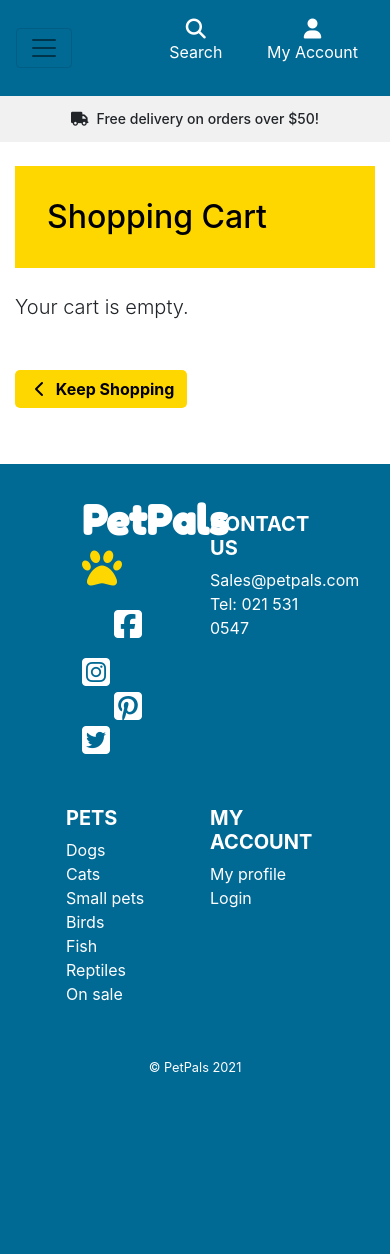
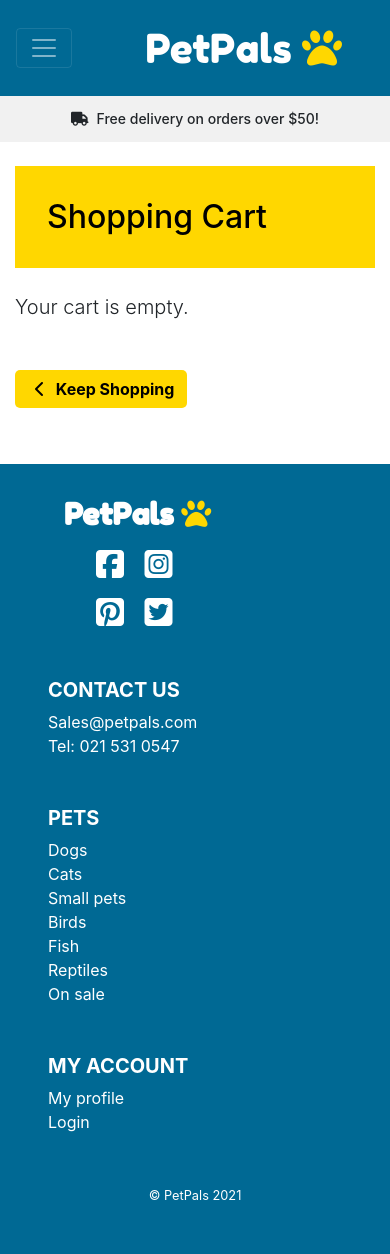
Before and after one commit to Code-Institute-Submissions/MAN95-dev-PetPals_NovResub, a Django app: page /cart/ in a window 390 px wide. Before the commit the page ends 1072 px from the top, so only its background shows below. Run offline with Django 3.2, Linux system fonts and the light colour scheme; some libraries are stand-ins or nearby versions.

Commit message:
Made nvabar and footer responsive on all devices

```diff
--- a/static/css/base.css
+++ b/static/css/base.css
@@ -101,9 +101,13 @@
     text-decoration: underline;
   }
 
-.social-link a:hover {
-    color: #FFD700;
-  }
+.footer-link {
+  display: inline-block;
+}
+
+#footer h2.logo-font {
+  font-size: 30px;
+}
 
 /* -------------------------------- Styling for home page */
 
@@ -420,8 +424,8 @@
   border-radius: 5px;
 }
 
-/* fixed top navbar only on medium and up */
-@media (min-width: 992px) {
+/** Medium devices only **/
+@media (min-width: 992px) and (max-width: 1199px) {
     .fixed-top-desktop-only {
         position: fixed;
         top: 0;
@@ -433,11 +437,10 @@
     .header-container {
         padding-top: 164px;
     }
+}
+
+/** Extra small devices only **/
+@media (max-width: 767px) {
+
 
 }
-
-@media (min-width: 768px) {
-  #footer-width {
-    width: 100%;
-}
-}
--- a/templates/base.html
+++ b/templates/base.html
@@ -100,10 +100,15 @@
             <div class="col-12 col-lg-4 my-auto py-1 py-lg-0"></div>
           </div>
           <div class="row bg-white">
-              <nav class="navbar navbar-expand-lg navbar-light w-100">
+              <nav class="navbar navbar-expand-lg navbar-dark w-100">
                   <button class="navbar-toggler" type="button" data-toggle="collapse" data-target="#main-nav" aria-controls="main-nav" aria-expanded="false" aria-label="Toggle navigation">
                       <span class="navbar-toggler-icon"></span>
                   </button>
+                  <div class="text-white nav-link d-block d-lg-none">
+                    <a href="{% url 'home' %}" class="nav-link main-logo-link">
+                        <h2 class="logo-font text-white my-0">PetPals <i class="fas fa-paw"></i></h2>
+                    </a>
+                </div>
                   {% include 'includes/mobile-top-header.html' %}
                   {% include 'includes/main-nav.html' %}
               </nav>
--- a/templates/includes/footer.html
+++ b/templates/includes/footer.html
@@ -1,30 +1,32 @@
 <footer id="footer" class="container-fluid mx-auto">
-    <div id="footer-width" class="row mx-auto footer-width" style="width: 80%;">
-        <div class="col-md-3 col-6 social-link">
+    <div class="row mx-auto footer-width" style="width:90%;">
+        <div class="col-12 col-sm-6 col-lg-3 footer-link">
+        <ul>
             <a href="{% url 'home' %}" class="nav-link main-logo-link">
                 <h2 class="logo-font text-white mt-4"><strong>PetPals</strong> <i class="fas fa-paw"></i></h2>
             </a>
-            <a href="" target="_blank">
+            <a class="social-icon" href="https://www.facebook.com/" target="_blank">
                 <i class="fab fa-facebook-square fa-2x text-white ml-5 mb-3"></i>
             </a>
-            <a href="" target="_blank">
+            <a class="social-icon" href="https://www.instagram.com/" target="_blank">
                 <i class="fab fa-instagram-square fa-2x text-white ml-3"></i>
             </a><br>
-            <a href="" target="_blank">
+            <a class="social-icon" href="https://www.pinterest.com/" target="_blank">
                 <i class="fab fa-pinterest-square fa-2x text-white ml-5"></i>
             </a>
-            <a href="" target="_blank">
+            <a class="social-icon" href="https://twitter.com/" target="_blank">
                 <i class="fab fa-twitter-square fa-2x text-white ml-3"></i>
             </a>
+        </ul>
         </div>
-        <div class="col-md-3 col-6 footer-link">
+        <div class="col-12 col-sm-6 col-lg-3 footer-link">
             <h5 class="text-uppercase text-white mt-5"><strong>Contact us</strong></h5>
             <ul>
                 <li class="footer-item"><a href="">Sales@petpals.com</a></li>
                 <li class="footer-item" ><a href="">Tel: 021 531 0547 </a></li>
             </ul>
         </div>
-        <div class="col-md-3 col-6 footer-link">
+        <div class="col-12 col-sm-6 col-lg-3 footer-link">
             <h5 class="text-uppercase text-white mt-5"><strong>Pets</strong></h5>
             <ul>
                 <li class="footer-item"><a href="">Dogs</a></li>
@@ -33,17 +35,17 @@
                 <li class="footer-item"><a href="">Birds</a></li>
                 <li class="footer-item"><a href="">Fish</a></li>
                 <li class="footer-item"><a href="">Reptiles</a></li>
-                <li class="footer-item mb-5"><a href="">On sale</a></li>
+                <li class="footer-item"><a href="">On sale</a></li>
             </ul>
         </div>
-        <div class="col-md-3 col-6 footer-link">
+        <div class="col-12 col-sm-6 col-lg-3 footer-link">
             <h5 class="text-uppercase text-white mt-5"><strong>My account</strong></h5>
             <ul>
                 <li class="footer-item"><a href="">My profile</a></li>
                 <li class="footer-item"><a href="">Login</a></li>
             </ul>
         </div>
-        <div class="col-12 mb-3 text-center text-white">
+        <div class="col-12 text-center text-white mb-5 mt-5">
             <small>© PetPals 2021 <span id="copyright-year"></span></small>
         </div>
     </div>
--- a/templates/includes/mobile-top-header.html
+++ b/templates/includes/mobile-top-header.html
@@ -1,44 +0,0 @@
-<ul>
-    <li class="list-inline-item">
-      <a class="text-white nav-link d-block d-lg-none" href="#" id="mobile-search" data-toggle="dropdown" aria-haspopup="true" aria-expanded="false">
-          <div class="text-center">
-              <div><i class="fas fa-search fa-lg"></i></div>
-              <p class="my-0">Search</p>
-          </div>
-      </a>
-      <div class="dropdown-menu border-0 w-100 p-3 rounded-0 my-0" aria-labelledby="mobile-search">
-          <form class="form" method="GET" action="{% url 'items' %}">
-              <div class="input-group w-100">
-                  <input class="form-control border border-black rounded-0" type="text" name="q" placeholder="Search our site">
-                  <div class="input-group-append">
-                      <button class="form-control form-control btn btn-black border border-black rounded-0" type="submit">
-                          <span class="icon">
-                              <i class="fas fa-search"></i>
-                          </span>
-                      </button>
-                  </div>
-              </div>
-          </form>
-      </div>
-  </li>
-  <li class="list-inline-item dropdown">
-      <a class="text-white nav-link d-block d-lg-none" href="#" id="user-options" data-toggle="dropdown" aria-haspopup="true" aria-expanded="false">
-          <div class="text-center">
-              <div><i class="fas fa-user fa-lg"></i></div>
-              <p class="my-0">My Account</p>
-          </div>
-      </a>
-      <div class="dropdown-menu border-0" aria-labelledby="user-options">
-          {% if request.user.is_authenticated %}
-              {% if request.user.is_superuser %}
-                  <a href="{% url 'add_item' %}" class="dropdown-item">Item Management</a>
-              {% endif %}
-              <a href="% url 'profile' %}" class="dropdown-item">My Profile</a>
-              <a href="{% url 'account_logout' %}" class="dropdown-item">Logout</a>
-          {% else %}
-              <a href="{% url 'account_signup' %}" class="dropdown-item">Register</a>
-              <a href="{% url 'account_login' %}" class="dropdown-item">Login</a>
-          {% endif %}
-      </div>
-  </li>
-  </ul>
```
Also changed, not shown: templates/includes/main-nav.html (+56 -2 lines).
